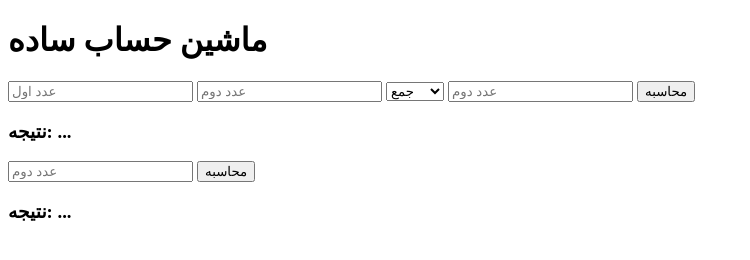
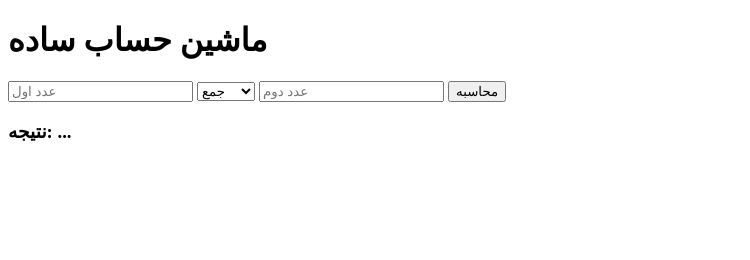
Before and after one commit to leila736/simple-calculator, a plain HTML site: page index.html in a window 1280 px wide. Shown: the whole page, without its empty margins (0-750 px from the left). Drawn offline with Linux system fonts and the light colour scheme.

Commit message:
قرار دادن باکس انتخاب عملیات ریاضی بین دو ورودی

```diff
--- a/index.html
+++ b/index.html
@@ -1,15 +1,16 @@
 <!DOCTYPE html>
-<html>
+<html lang="en">
 <head>
-  <title>جاوا اسکریپت (1)</title>
+  <meta charset="UTF-8">
+  <meta name="viewport" content="width=device-width, initial-scale=1.0">
+  <title>ماشین حساب ساده</title>
 </head>
 <body>
+
   <h1>ماشین حساب ساده</h1>
+
   <!-- ورودی اول برای عدد -->
   <input type="number" id="num1" placeholder="عدد اول" />
-
-<!-- ورودی دوم برای عدد -->
-<input type="number" id="num2" placeholder="عدد دوم" />
 
   <!-- باکس انتخاب عمل‌ریاضی -->
   <select id="operation">
@@ -31,18 +32,7 @@
   <div>
     <h3>نتیجه: <span id="result">...</span></h3>
   </div>
-<!-- ورودی دوم برای عدد -->
-<input type="number" id="num2" placeholder="عدد دوم" />
 
-
-
-<!-- دکمه برای انجام عملیات -->
-<button onclick="calculate()">محاسبه</button>
-
-<!-- باکس برای نمایش نتیجه -->
-<div>
-  <h3>نتیجه: <span id="result">...</span></h3>
-</div>
   <script>
     function calculate() {
       // گرفتن مقادیر از ورودی‌ها
@@ -72,7 +62,5 @@
     }
   </script>
 
-
-
 </body>
 </html>
```
Lines whose indentation alone changed are shown as unchanged.
